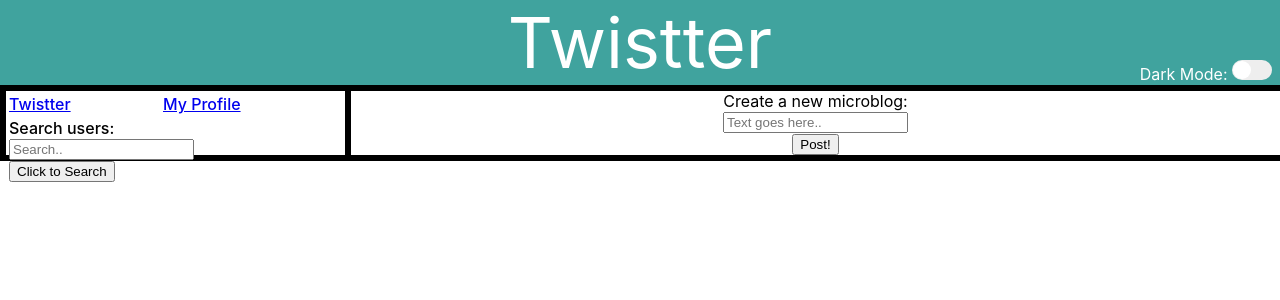
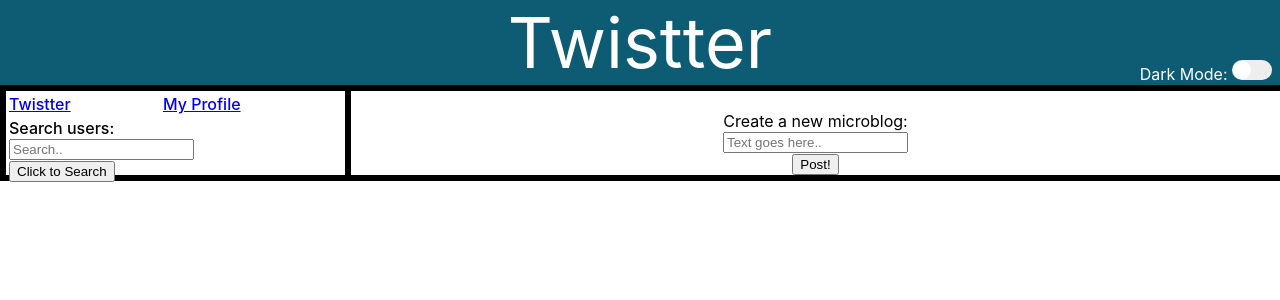
Before and after one commit to aniamb/twistter-307, a React (Create React App) app in the folder twistter/: page /timeline in a window 1280 px wide. Shown: the top 300 px of the page. Built offline with nearby package versions, Linux system fonts and the light colour scheme; no server answers.

Commit message:
fixing accessibility

```diff
--- a/twistter/src/App.css
+++ b/twistter/src/App.css
@@ -1,6 +1,6 @@
 
 :root {
-  --background-color: rgb(64, 163, 158);
+  --background-color: rgb(13, 92, 115);
   --font-color: white;
   --toggle-bg: #eee;
   --toggle-circle: white;
@@ -8,7 +8,7 @@
 
 }
 [data-theme="light"] {
-  --background-color: rgb(64, 163, 158);
+  --background-color: rgb(13, 92, 115);
   --font-color: white;
   --toggle-bg: #eee;
   --toggle-circle: white;
@@ -113,6 +113,7 @@ color: var(--font-color);
   top: 10px;
   right: 10px;
   font-size: 18px;
+  font-style: bold;
 }
 
 
@@ -133,6 +134,7 @@ a:hover{
   top:60px;
   right:8px;
   font-size: 16px;
+  font-style: bold;
 }
 
 
--- a/twistter/src/Timeline.js
+++ b/twistter/src/Timeline.js
@@ -195,6 +195,7 @@ class Timeline extends Component{
                 <div className="row-timeline">
                   <div className="sidebar" >
                         <div className="links">
+                          <header>
                             <ul className="navLinks">
                                 <li><NavLink to="/timeline">Twistter</NavLink></li>
                                 <li><NavLink to="/userprofile">My Profile</NavLink></li>
@@ -215,13 +216,16 @@ class Timeline extends Component{
                                     }}/>}
                                 </li>
                             </ul>
+                            </header>
                         </div>
                     </div>
                     <div className="microOrder">
                         <div className="microblogs">
                             <form id="blogID" onSubmit={this.handleBlogPosting.bind(this)}>
-                                Create a new microblog: <br/>
-                                <input type="text" placeholder="Text goes here.." maxLength="280" name="microblog" onChange={this.handlePostBody.bind(this)}></input>
+                                <br/>
+                                <label for="microblog">Create a new microblog: <br></br>
+                                  <input type="text" placeholder="Text goes here.." maxLength="280" name="microblog" onChange={this.handlePostBody.bind(this)}></input>
+                                </label>
                                 <br/>
                                 <input type="submit" value = "Post!"/>
                                 {this.state.errorMessage ? <p> Post must be less than 280 characters: </p> : '' }
--- a/twistter/src/UserProfile.css
+++ b/twistter/src/UserProfile.css
@@ -1,5 +1,5 @@
 :root {
-  --background-color: rgb(64, 163, 158);
+  --background-color: rgb(13, 92, 115);;
   --font-color: white;
   --column-color:rgb(243, 243, 243);
   --prof-color:rgb(33, 75, 73);
@@ -9,7 +9,7 @@
 
 }
 [data-theme="light"] {
-  --background-color: rgb(64, 163, 158);
+  --background-color: rgb(13, 92, 115);
   --font-color: white;
   --column-color:rgb(243, 243, 243);
   --prof-color:rgb(33, 75, 73);
```
